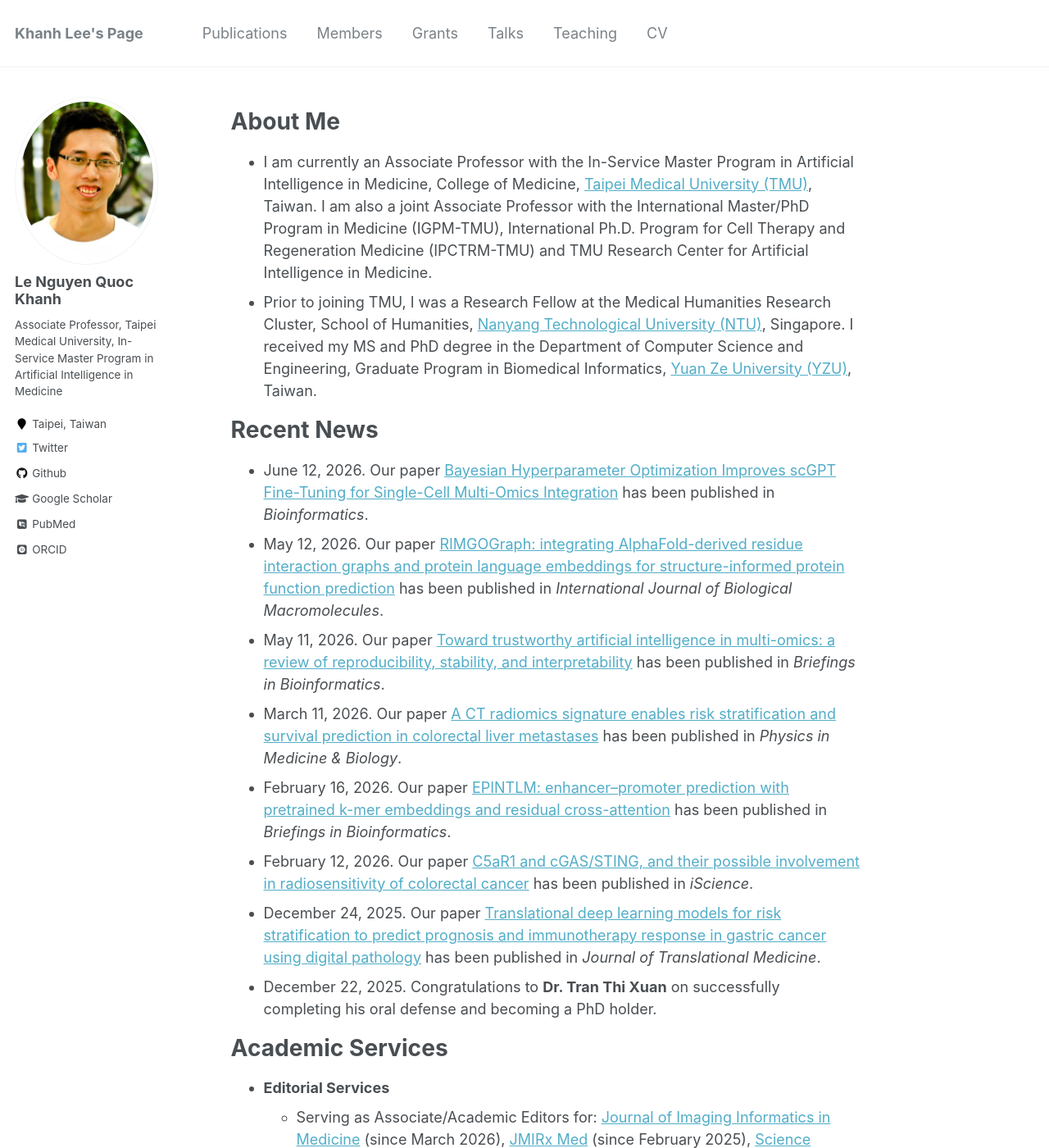
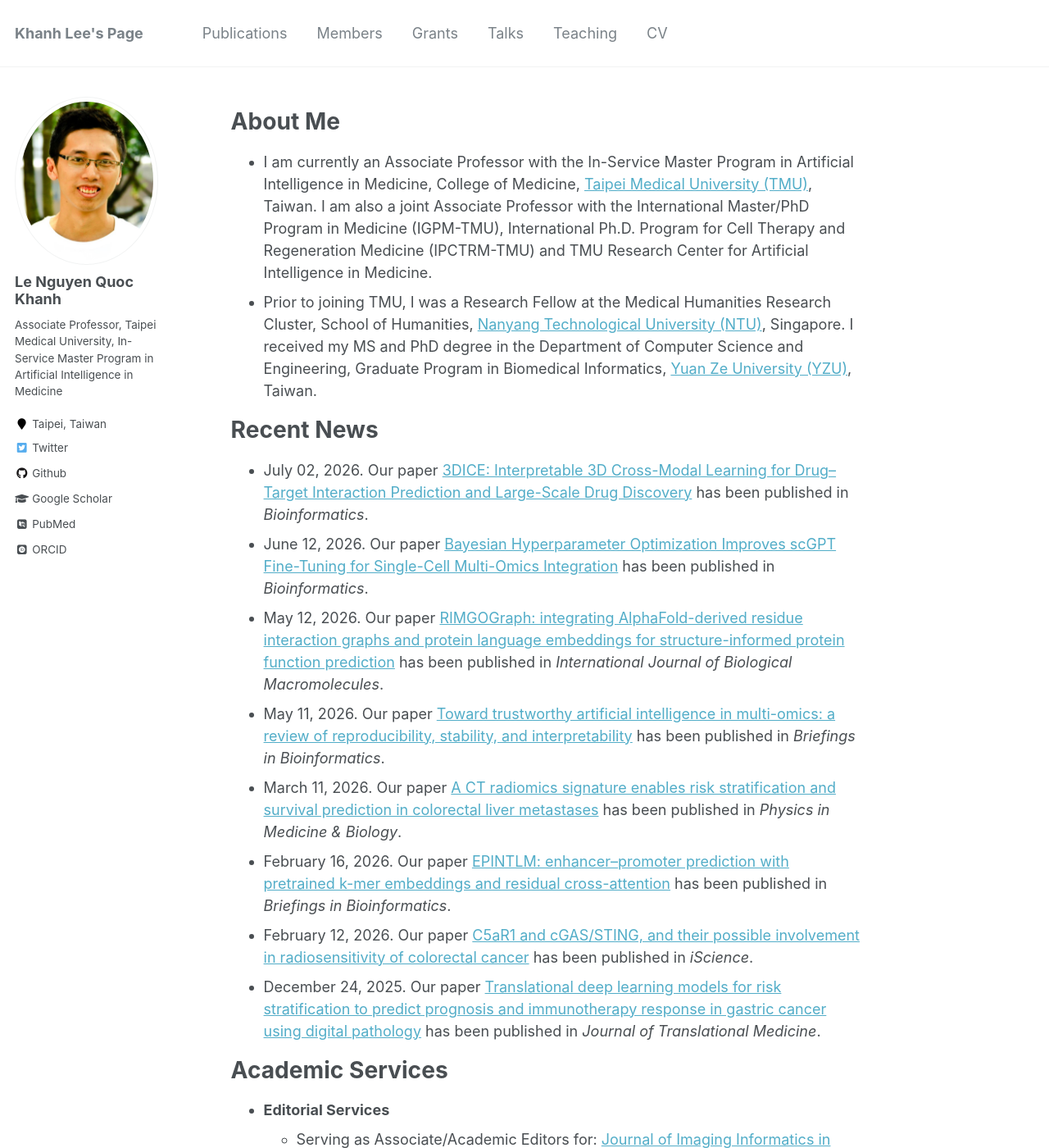
Before and after one commit to khanhlee/khanhlee.github.io, a Jekyll site: the page built from _pages/about.md, in a window 1280 px wide and 1400 px high. Shown: the whole window at 82% size. Built offline with Jekyll 4.4.1, drawn with Linux system fonts in a browser that asks for light colours; some web fonts are replaced.

Commit message:
Update about.md

```diff
--- a/_pages/about.md
+++ b/_pages/about.md
@@ -13,6 +13,7 @@ redirect_from:
 * Prior to joining TMU, I was a Research Fellow at the Medical Humanities Research Cluster, School of Humanities, [Nanyang Technological University (NTU)](http://www.ntu.edu.sg), Singapore. I received my MS and PhD degree in the Department of Computer Science and Engineering, Graduate Program in Biomedical Informatics, [Yuan Ze University (YZU)](https://www.yzu.edu.tw/), Taiwan.
 
 # Recent News
+* July 02, 2026. Our paper [3DICE: Interpretable 3D Cross-Modal Learning for Drug–Target Interaction Prediction and Large-Scale Drug Discovery](https://doi.org/10.1093/bioinformatics/btag488) has been published in <i>Bioinformatics</i>.
 * June 12, 2026. Our paper [Bayesian Hyperparameter Optimization Improves scGPT Fine-Tuning for Single-Cell Multi-Omics Integration](https://doi.org/10.1093/bioinformatics/btag374) has been published in <i>Bioinformatics</i>.
 * May 12, 2026. Our paper [RIMGOGraph: integrating AlphaFold-derived residue interaction graphs and protein language embeddings for structure-informed protein function prediction](https://doi.org/10.1016/j.ijbiomac.2026.152509) has been published in <i>International Journal of Biological Macromolecules</i>.
 * May 11, 2026. Our paper [Toward trustworthy artificial intelligence in multi-omics: a review of reproducibility, stability, and interpretability](https://doi.org/10.1093/bib/bbag227) has been published in <i>Briefings in Bioinformatics</i>.
@@ -20,7 +21,6 @@ redirect_from:
 * February 16, 2026. Our paper [EPINTLM: enhancer–promoter prediction with pretrained k-mer embeddings and residual cross-attention](https://doi.org/10.1093/bib/bbag064) has been published in <i>Briefings in Bioinformatics</i>.
 * February 12, 2026. Our paper [C5aR1 and cGAS/STING, and their possible involvement in radiosensitivity of colorectal cancer](https://doi.org/10.1016/j.isci.2026.115009) has been published in <i>iScience</i>.
 * December 24, 2025. Our paper [Translational deep learning models for risk stratification to predict prognosis and immunotherapy response in gastric cancer using digital pathology](https://doi.org/10.1186/s12967-025-07416-z) has been published in <i>Journal of Translational Medicine</i>.
-* December 22, 2025. Congratulations to <b>Dr. Tran Thi Xuan</b> on successfully completing his oral defense and becoming a PhD holder.
 
 # Academic Services
 * <b>Editorial Services</b>
```
